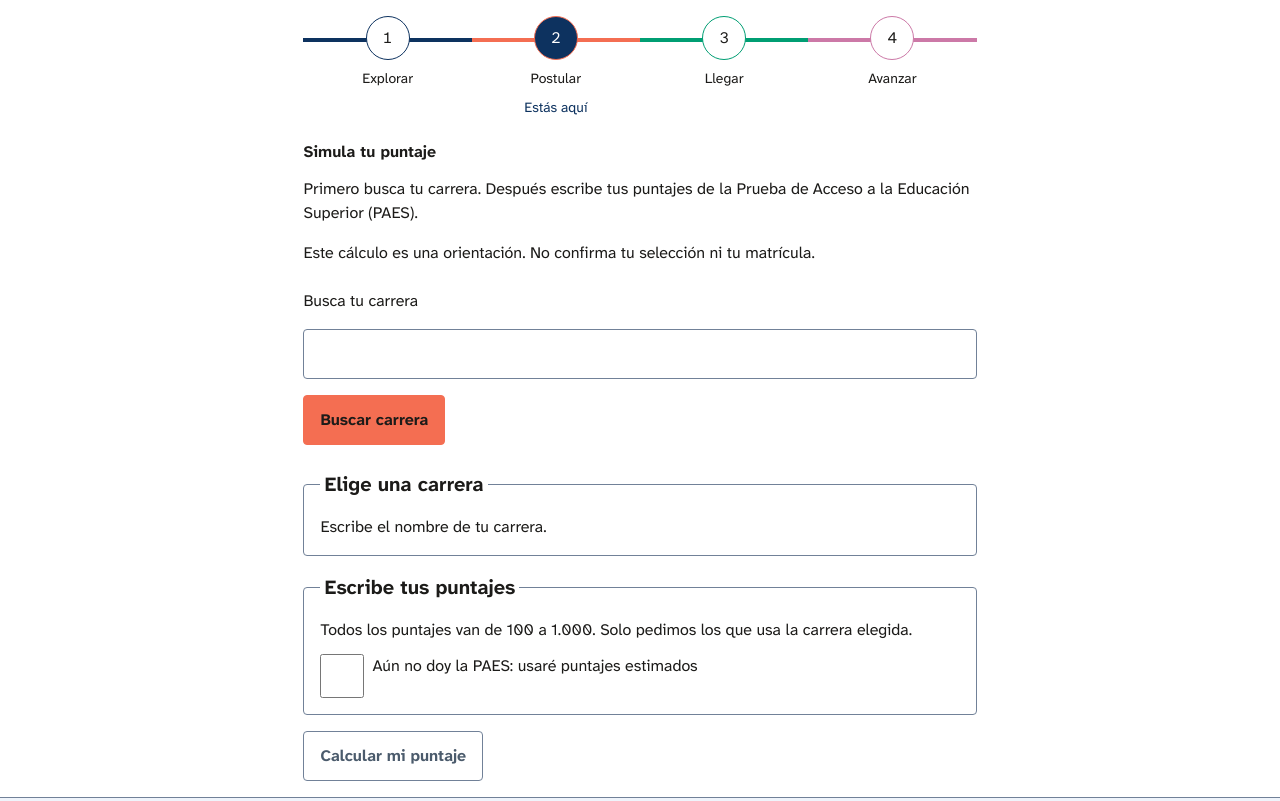
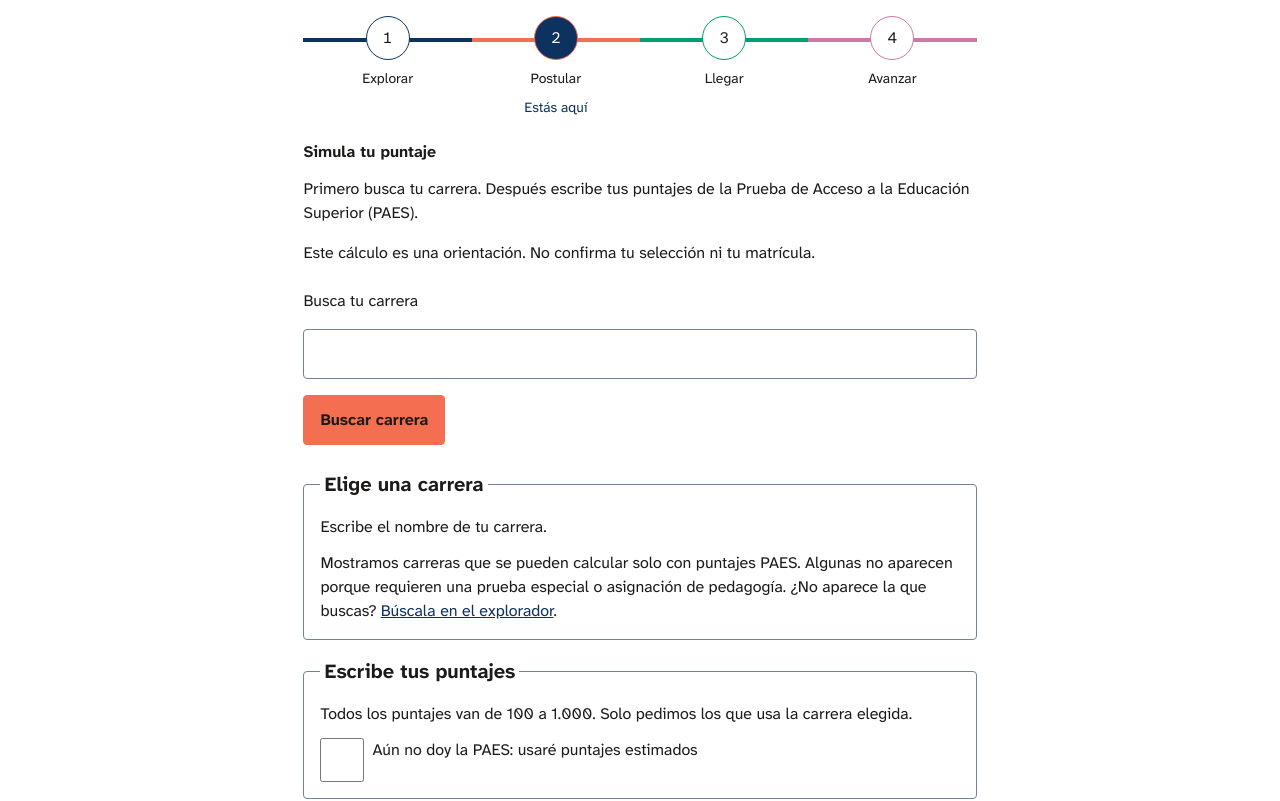
Before and after one commit to AE-SE/Agencia-de-Enlaces-y-Seguimiento-Estudiantil, a Next.js app: page /simulador in a window 1280 px wide. Shown: the top 801 px of the page. Built offline with nearby package versions, Linux system fonts and the light colour scheme.

Commit message:
fix: explica carreras excluidas del simulador

```diff
--- a/app/(portal)/simulador/Simulador.tsx
+++ b/app/(portal)/simulador/Simulador.tsx
@@ -143,9 +143,9 @@ export function Simulador({ carreras, busqueda, errorAlCargar }: { carreras: Car
               <select id="carrera" value={codigo} onChange={(evento) => setCodigo(evento.target.value)}>
                 {disponibles.map((item) => <option key={item.codigo_sies} value={item.codigo_sies}>{item.carrera} · {item.institucion.nombre} · {item.sede}</option>)}
               </select>
-              <p>Mostramos carreras que se pueden calcular solo con puntajes PAES. ¿No aparece la que buscas? <Link href="/carreras">Búscala en el explorador</Link>.</p>
             </>
           ) : <p>{busqueda ? 'No encontramos carreras con ponderaciones oficiales para esa búsqueda.' : 'Escribe el nombre de tu carrera.'}</p>}
+          <p>Mostramos carreras que se pueden calcular solo con puntajes PAES. Algunas no aparecen porque requieren una prueba especial o asignación de pedagogía. ¿No aparece la que buscas? <Link href="/carreras">Búscala en el explorador</Link>.</p>
         </fieldset>
 
         <fieldset>
```
Also changed, not shown: 1 other file (tests, documents, lock files or other folders).
